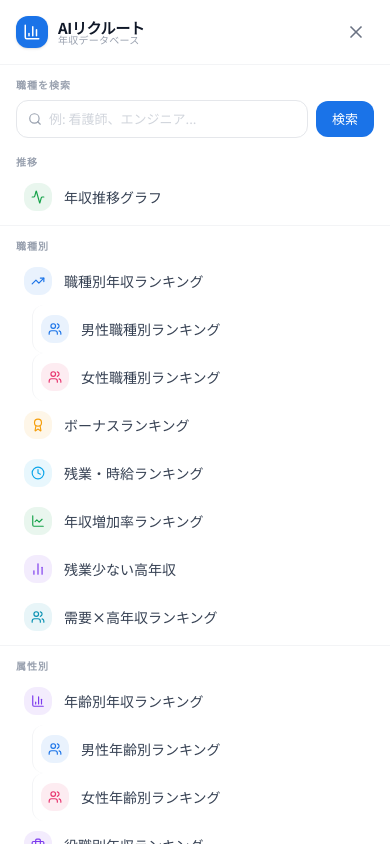
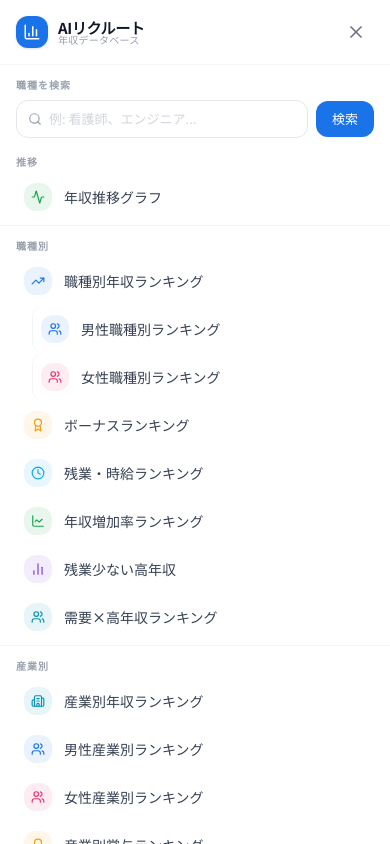
Before and after one commit to tky2au700/aichi-recruit, a Next.js app: page / in a window 390 px wide. Both pictures are taken after a click on the button "メニューを開く". Shown: the top 844 px of the page. Built offline with nearby package versions, Linux system fonts and the light colour scheme.

Commit message:
fix: remove redundant "属性別" from job category dropdown
Clean up dropdown and switch to single column display; update
menu rendering and remove unused RankingGroup type.

```diff
--- a/components/nav.tsx
+++ b/components/nav.tsx
@@ -33,32 +33,16 @@ const industryQuickLinks = [
 ]
 
 type RankingItem = { href: string; label: string; description: string; icon: React.ElementType; color: string; sub?: boolean }
-type RankingGroup = { heading: string; items: RankingItem[] }
 
-const rankingGroups: RankingGroup[] = [
-  {
-    heading: '職種別',
-    items: [
-      { href: '/salary/ranking/occupation',             label: '職種別年収ランキング',   description: '全職種の年収を一覧',             icon: TrendingUp, color: '#1a73e8' },
-      { href: '/salary/ranking/occupation?sex=male',    label: '男性職種別ランキング',   description: '男性労働者の職種別年収',         icon: Users,      color: '#1a73e8', sub: true },
-      { href: '/salary/ranking/occupation?sex=female',  label: '女性職種別ランキング',   description: '女性労働者の職種別年収',         icon: Users,      color: '#e8336d', sub: true },
-      { href: '/salary/ranking/occupation?sort=annual_bonus', label: 'ボーナスランキング', description: '年間賞与額が多い職種',         icon: Award,      color: '#f59e0b' },
-      { href: '/salary/ranking/overtime-wage',          label: '残業・時給ランキング',   description: '残業時間・時給換算のランキング', icon: Clock,      color: '#0ea5e9' },
-      { href: '/salary/ranking/growth',                 label: '年収増加率ランキング',   description: '過去数年で最も伸びた職種',       icon: LineChart,  color: '#16a34a' },
-      { href: '/salary/ranking/high-income-low-overtime',     label: '残業少ない高年収',  description: '月10時間以下残業で高年収',       icon: BarChart2,  color: '#7c3aed' },
-      { href: '/salary/ranking/high-income-large-workforce',  label: '需要×高年収ランキング', description: '労働者数が多く年収も高い職種', icon: Users,     color: '#0891b2' },
-    ],
-  },
-  {
-    heading: '属性別',
-    items: [
-      { href: '/salary/ranking/age-group',   label: '年齢別年収ランキング',   description: '10代〜70代の年齢帯別年収比較',     icon: BarChart3,      color: '#7c3aed' },
-      { href: '/salary/ranking/male',        label: '男性年齢別ランキング',   description: '男性の年齢階級別年収ランキング',   icon: Users,          color: '#1a73e8', sub: true },
-      { href: '/salary/ranking/female',      label: '女性年齢別ランキング',   description: '女性の年齢階級別年収ランキング',   icon: Users,          color: '#e8336d', sub: true },
-      { href: '/salary/ranking/role',        label: '役職別年収ランキング',   description: '部長・課長など役職別の年収比較',   icon: Briefcase,      color: '#7c3aed' },
-      { href: '/salary/ranking/education',   label: '学歴別年収ランキング',   description: '高卒・大卒・大学院卒の年収比較',   icon: GraduationCap,  color: '#16a34a' },
-    ],
-  },
+const rankingItems: RankingItem[] = [
+  { href: '/salary/ranking/occupation',                   label: '職種別年収ランキング',    description: '全職種の年収を一覧',             icon: TrendingUp, color: '#1a73e8' },
+  { href: '/salary/ranking/occupation?sex=male',          label: '男性職種別ランキング',    description: '男性労働者の職種別年収',         icon: Users,      color: '#1a73e8', sub: true },
+  { href: '/salary/ranking/occupation?sex=female',        label: '女性職種別ランキング',    description: '女性労働者の職種別年収',         icon: Users,      color: '#e8336d', sub: true },
+  { href: '/salary/ranking/occupation?sort=annual_bonus', label: 'ボーナスランキング',      description: '年間賞与額が多い職種',           icon: Award,      color: '#f59e0b' },
+  { href: '/salary/ranking/overtime-wage',                label: '残業・時給ランキング',    description: '残業時間・時給換算のランキング', icon: Clock,      color: '#0ea5e9' },
+  { href: '/salary/ranking/growth',                       label: '年収増加率ランキング',    description: '過去数年で最も伸びた職種',       icon: LineChart,  color: '#16a34a' },
+  { href: '/salary/ranking/high-income-low-overtime',     label: '残業少ない高年収',        description: '月10時間以下残業で高年収',       icon: BarChart2,  color: '#7c3aed' },
+  { href: '/salary/ranking/high-income-large-workforce',  label: '需要×高年収ランキング',   description: '労働者数が多く年収も高い職種',   icon: Users,      color: '#0891b2' },
 ]
 
 const categoryItems = [
@@ -183,12 +167,9 @@ function NavInner() {
 
                   <div className="relative bg-white border border-gray-200 rounded-2xl shadow-xl overflow-hidden">
 
-                    {/* ランキング一覧（グループ別） */}
-                    <div className="grid grid-cols-2 divide-x divide-gray-100 px-0 pb-3 pt-3">
-                      {rankingGroups.map(group => (
-                        <div key={group.heading} className="px-3">
-                          <p className="text-[10px] font-semibold text-gray-400 uppercase tracking-widest px-2 pb-1.5">{group.heading}</p>
-                          {group.items.map(({ href, label, description, icon: Icon, color, sub }) => (
+                    {/* ランキング一覧 */}
+                    <div className="grid grid-cols-2 gap-0.5 px-3 pt-3 pb-3">
+                      {rankingItems.map(({ href, label, description, icon: Icon, color, sub }) => (
                         <Link
                           key={href}
                           href={href}
@@ -212,8 +193,6 @@ function NavInner() {
                             <p className="text-[10px] text-gray-400 mt-0.5 leading-tight">{description}</p>
                           </div>
                         </Link>
-                          ))}
-                        </div>
                       ))}
                     </div>
 
@@ -401,11 +380,10 @@ function NavInner() {
               <span className="text-sm text-gray-700 font-medium">年収推移グラフ</span>
             </Link>
           </div>
-          {/* ランキング（グループ別） */}
-          {rankingGroups.map(group => (
-            <div key={group.heading} className="border-t border-gray-100 px-4 pt-3 pb-1">
-              <p className="text-[10px] font-semibold text-gray-400 uppercase tracking-widest mb-1">{group.heading}</p>
-              {group.items.map(({ href, label, icon: Icon, color, sub }) => (
+          {/* ランキング */}
+          <div className="border-t border-gray-100 px-4 pt-3 pb-1">
+            <p className="text-[10px] font-semibold text-gray-400 uppercase tracking-widest mb-1">職種別</p>
+            {rankingItems.map(({ href, label, icon: Icon, color, sub }) => (
               <Link
                 key={href}
                 href={href}
@@ -419,7 +397,6 @@ function NavInner() {
               </Link>
             ))}
           </div>
-          ))}
           {/* 産業別ランキング */}
           <div className="border-t border-gray-100 px-4 pt-3 pb-2">
             <p className="text-[10px] font-semibold text-gray-400 uppercase tracking-widest mb-1">産業別</p>
```
Lines whose indentation alone changed are shown as unchanged.
